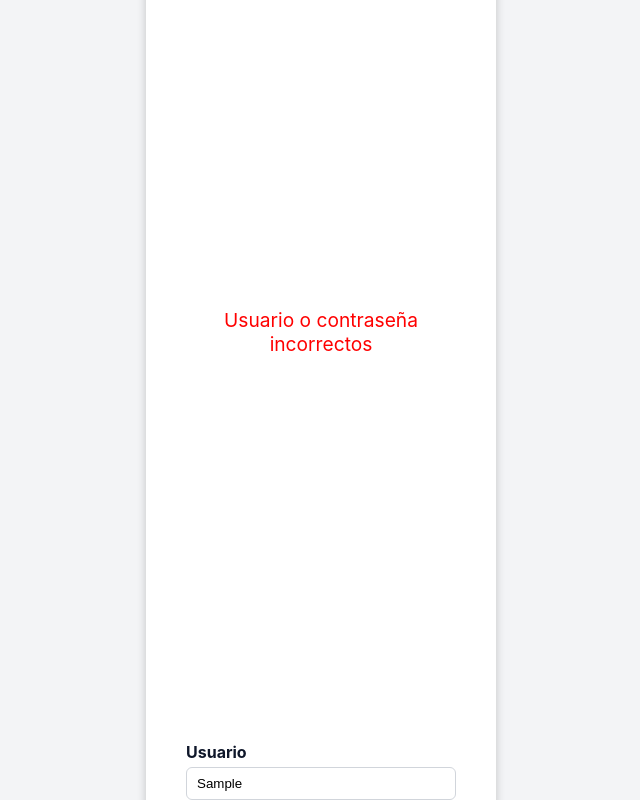
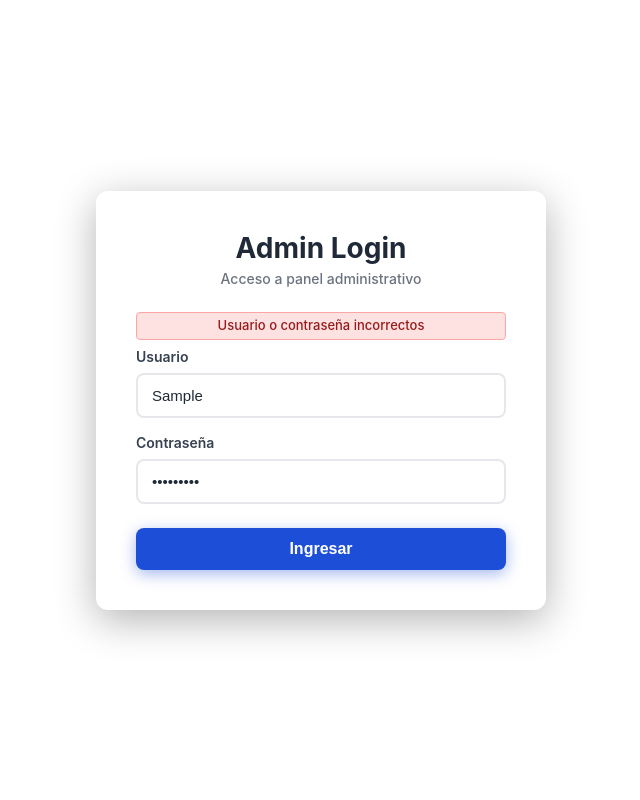
Before and after one commit to ChrisALPuig/Proyecto-Final, a React (Vite) app: page / in a window 1280 px wide. Both pictures are taken after typing "Sample", "Sample123" into the empty fields and a click on the button "Ingresar". Shown: the top 800 px of the page, without its empty margins (319-959 px from the left). Built offline with nearby package versions, Linux system fonts and the light colour scheme; no server answers.

Commit message:
Mejora visual login

```diff
--- a/src/components/Login.css
+++ b/src/components/Login.css
@@ -2,57 +2,150 @@
   display: flex;
   justify-content: center;
   align-items: center;
-  height: 100vh;
-  background-color: #f3f4f6;
+  min-height: 100vh;
+  background: white;
+  padding: 20px;
+  font-family: -apple-system, BlinkMacSystemFont, 'Segoe UI', 'Roboto', 'Oxygen',
+    'Ubuntu', 'Cantarell', 'Fira Sans', 'Droid Sans', 'Helvetica Neue',
+    sans-serif;
+}
+
+.login-box {
+  width: 100%;
+  max-width: 450px;
 }
 
 .login-form {
   background: white;
-  padding: 30px 40px;
-  border-radius: 10px;
-  box-shadow: 0 2px 10px rgba(0,0,0,0.2);
-  width: 350px;
+  padding: 40px;
+  border-radius: 12px;
+  box-shadow: 0 10px 40px rgba(0, 0, 0, 0.3);
+  width: 100%;
 }
 
 .login-form h2 {
   text-align: center;
-  margin-bottom: 20px;
+  margin: 0 0 5px 0;
+  color: #1f2937;
+  font-size: 28px;
+  font-weight: 700;
+}
+
+.login-subtitle {
+  text-align: center;
+  color: #6b7280;
+  font-size: 14px;
+  margin: 0 0 25px 0;
+  font-weight: 500;
+}
+
+/* Error Box Mejorado */
+.error-box {
+  display: flex;
+  justify-content: center;
+  align-items: center;
+  background-color: #fee2e2;
+  border: 1px solid #fca5a5;
+  border-radius: 4px;
+  padding: 6px 10px;
+  margin-bottom: 8px;
+  animation: slideDown 0.3s ease-out;
+  height: 28px;
+  max-height: 28px;
+  overflow: hidden;
+}
+
+.error {
+  color: #991b1b;
+  font-size: 13px;
+  font-weight: 500;
+  margin: 0;
+  padding: 0;
+  line-height: 1;
+  text-align: center;
+  white-space: nowrap;
+  overflow: hidden;
+  text-overflow: ellipsis;
+}
+
+@keyframes slideDown {
+  from {
+    opacity: 0;
+    transform: translateY(-10px);
+  }
+  to {
+    opacity: 1;
+    transform: translateY(0);
+  }
+}
+
+/* Form Groups */
+.form-group {
+  margin-bottom: 16px;
 }
 
 .login-form label {
   display: block;
-  margin-top: 10px;
-  margin-bottom: 5px;
-  font-weight: bold;
+  margin-bottom: 8px;
+  font-weight: 600;
+  color: #374151;
+  font-size: 14px;
 }
 
 .login-form input {
   width: 100%;
-  padding: 8px 10px;
-  border-radius: 6px;
-  border: 1px solid #d1d5db;
-  margin-bottom: 10px;
+  padding: 12px 14px;
+  border-radius: 8px;
+  border: 2px solid #e5e7eb;
+  font-size: 15px;
   box-sizing: border-box;
+  transition: all 0.2s ease;
+  color: #1f2937;
 }
 
-.login-form button {
+.login-form input::placeholder {
+  color: #d1d5db;
+}
+
+.login-form input:focus {
+  outline: none;
+  border-color: #1d4ed8;
+  box-shadow: 0 0 0 3px rgba(29, 78, 216, 0.1);
+  background-color: #f9fafb;
+}
+
+.login-form input:disabled {
+  background-color: #f3f4f6;
+  cursor: not-allowed;
+  opacity: 0.6;
+}
+
+/* Submit Button */
+.submit-btn {
   width: 100%;
-  padding: 10px;
-  background-color: #1d4ed8;
+  padding: 12px;
+  background: #1d4ed8;
   color: white;
   border: none;
-  border-radius: 6px;
+  border-radius: 8px;
   font-size: 16px;
+  font-weight: 600;
   cursor: pointer;
-  margin-top: 10px;
+  margin-top: 8px;
+  transition: all 0.3s ease;
+  box-shadow: 0 4px 15px rgba(29, 78, 216, 0.4);
 }
 
-.login-form button:hover {
-  background-color: #2563eb;
+.submit-btn:hover:not(:disabled) {
+  transform: translateY(-2px);
+  box-shadow: 0 6px 20px rgba(29, 78, 216, 0.6);
 }
 
-.error {
-  color: red;
-  text-align: center;
-  margin-bottom: 10px;
+.submit-btn:active:not(:disabled) {
+  transform: translateY(0);
 }
+
+.submit-btn:disabled {
+  opacity: 0.7;
+  cursor: not-allowed;
+}
--- a/src/components/Login.jsx
+++ b/src/components/Login.jsx
@@ -6,45 +6,72 @@ export default function Login({ onLogin }) {
   const [username, setUsername] = useState("");
   const [password, setPassword] = useState("");
   const [error, setError] = useState("");
+  const [loading, setLoading] = useState(false);
 
   const handleSubmit = async (e) => {
     e.preventDefault();
     setError("");
 
     if (!username || !password) {
-      setError("Usuario y contraseña son requeridos");
+      setError("Por favor completa todos los campos");
       return;
     }
 
+    setLoading(true);
     try {
       const data = await loginAdmin({ username, password });
-      onLogin(data.token); // enviamos solo el token
+      onLogin(data.token);
     } catch (err) {
       setError("Usuario o contraseña incorrectos");
+    } finally {
+      setLoading(false);
     }
   };
 
   return (
     <div className="login-container">
+      <div className="login-box">
         <form className="login-form" onSubmit={handleSubmit}>
           <h2>Admin Login</h2>
-        {error && <p className="error">{error}</p>}
-        <label>Usuario</label>
+          <p className="login-subtitle">Acceso a panel administrativo</p>
+
+          {error && (
+            <div className="error-box">
+              <p className="error">{error}</p>
+            </div>
+          )}
+
+          <div className="form-group">
+            <label htmlFor="username">Usuario</label>
             <input
+              id="username"
               type="text"
               value={username}
               onChange={(e) => setUsername(e.target.value)}
+              placeholder="admin"
+              disabled={loading}
               required
             />
-        <label>Contraseña</label>
+          </div>
+
+          <div className="form-group">
+            <label htmlFor="password">Contraseña</label>
             <input
+              id="password"
               type="password"
               value={password}
               onChange={(e) => setPassword(e.target.value)}
+              placeholder="••••••••"
+              disabled={loading}
               required
             />
-        <button type="submit">Ingresar</button>
+          </div>
+
+          <button type="submit" disabled={loading} className="submit-btn">
+            {loading ? "Cargando..." : "Ingresar"}
+          </button>
         </form>
+      </div>
     </div>
   );
 }
```
Also changed, not shown: 1 other file (tests, documents, lock files or other folders). Lines whose indentation alone changed are shown as unchanged.
